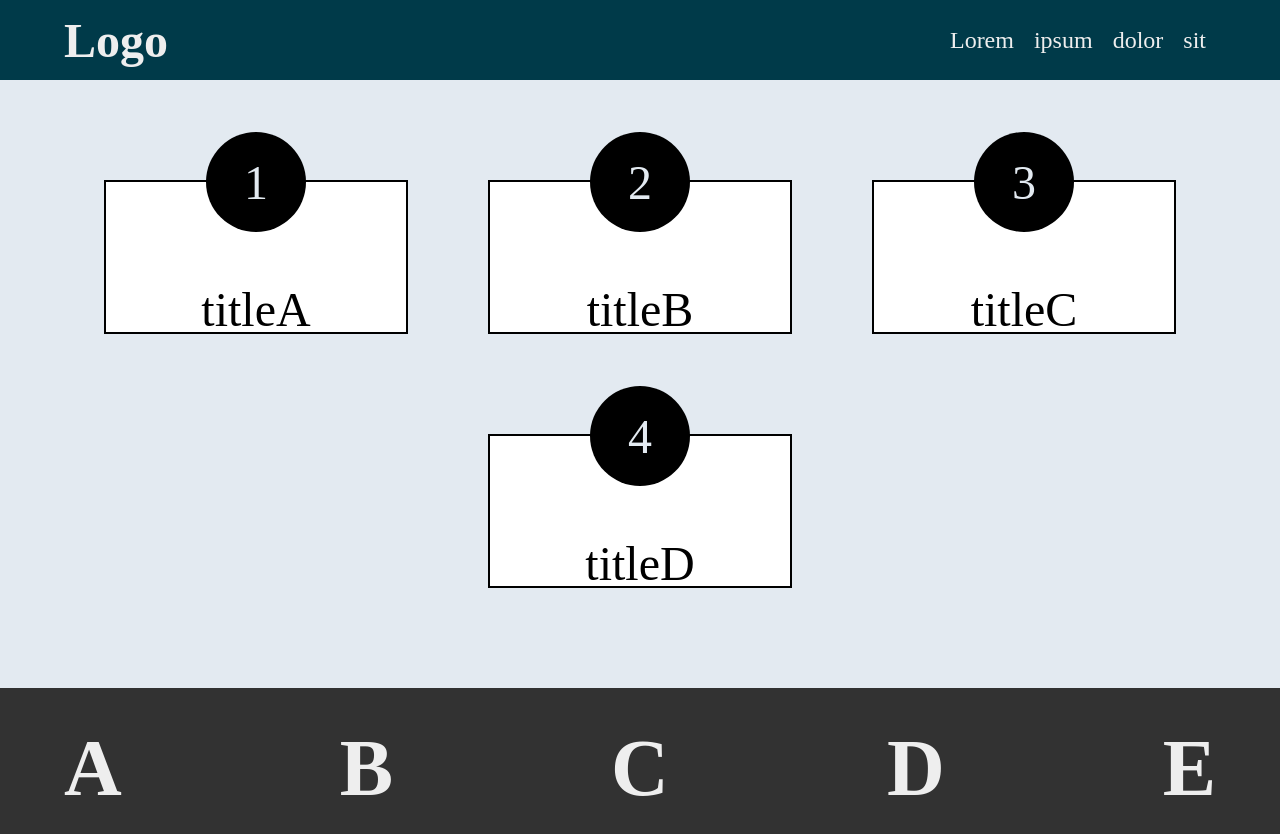
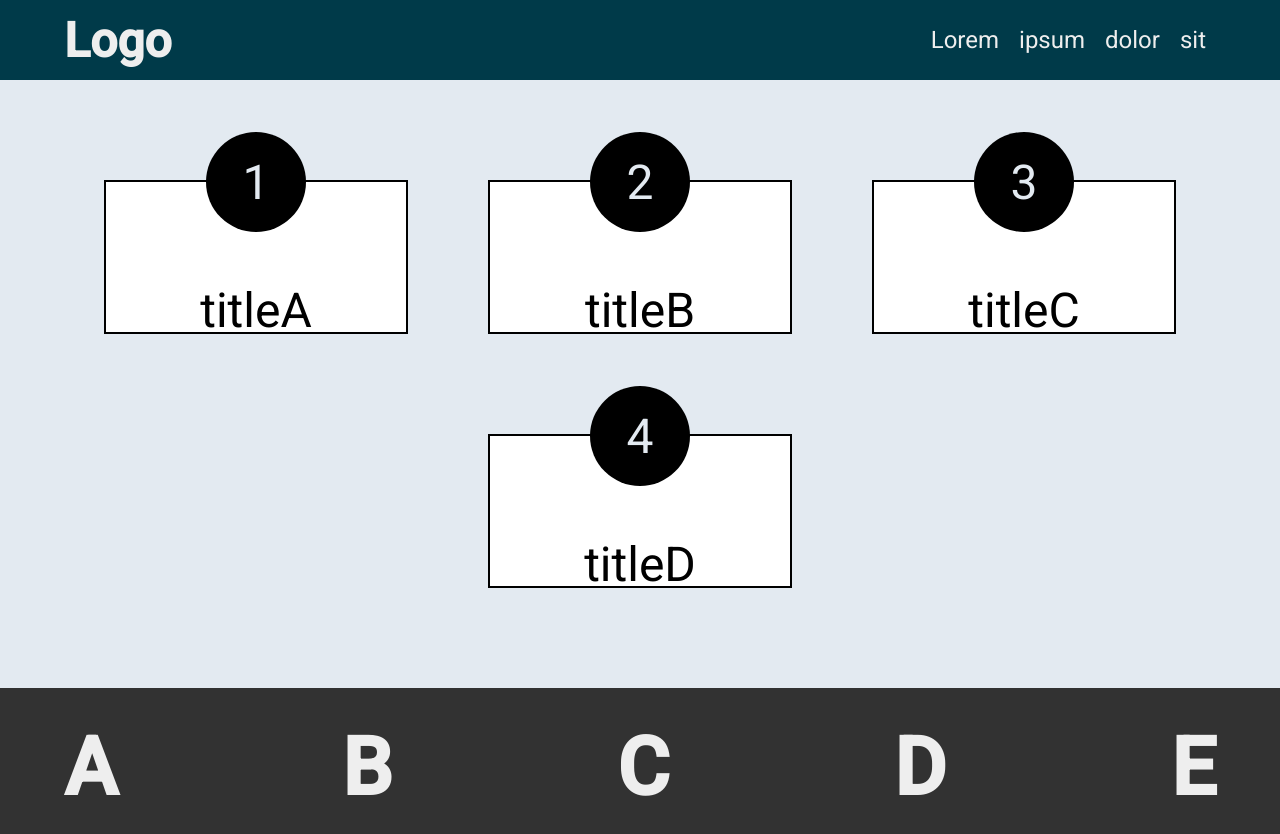
Before and after one commit to DominikPalacz/angular6-sass, an Angular app: page /home in a window 1280 px wide. Shown: the top 834 px of the page. Built offline with nearby package versions, Linux system fonts and the light colour scheme.

Commit message:
Added upDate

```diff
--- a/angular.json
+++ b/angular.json
@@ -27,6 +27,9 @@
               "src/assets"
             ],
             "styles": [
+              {
+                "input": "node_modules/@angular/material/prebuilt-themes/indigo-pink.css"
+              },
               "src/styles.scss"
             ],
             "scripts": []
@@ -76,6 +79,9 @@
             "tsConfig": "src/tsconfig.spec.json",
             "karmaConfig": "src/karma.conf.js",
             "styles": [
+              {
+                "input": "node_modules/@angular/material/prebuilt-themes/indigo-pink.css"
+              },
               "src/styles.scss"
             ],
             "scripts": [],
--- a/package.json
+++ b/package.json
@@ -17,12 +17,14 @@
     "@angular/core": "^6.1.0",
     "@angular/forms": "^6.1.0",
     "@angular/http": "^6.1.0",
+    "@angular/material": "^6.4.7",
     "@angular/platform-browser": "^6.1.0",
     "@angular/platform-browser-dynamic": "^6.1.0",
     "@angular/router": "^6.1.0",
     "core-js": "^2.5.4",
     "rxjs": "^6.0.0",
-    "zone.js": "~0.8.26"
+    "zone.js": "~0.8.26",
+    "@angular/cdk": "^6.2.0"
   },
   "devDependencies": {
     "@angular-devkit/build-angular": "~0.7.0",
--- a/src/app/app.module.ts
+++ b/src/app/app.module.ts
@@ -6,6 +6,7 @@
 import { FooterComponent } from './footer/footer.component';
 import { HomeComponent } from './home/home.component';
 import { AppRoutingModule } from './app-routing.module';
+import { BrowserAnimationsModule } from '@angular/platform-browser/animations';
 
 @NgModule({
   declarations: [
@@ -16,7 +17,8 @@
   ],
   imports: [
     BrowserModule,
-    AppRoutingModule
+    AppRoutingModule,
+    BrowserAnimationsModule
   ],
   providers: [],
   bootstrap: [AppComponent]
--- a/src/index.html
+++ b/src/index.html
@@ -1,6 +1,8 @@
 <!doctype html>
 <html lang="en">
 <head>
+<link href="https://fonts.googleapis.com/icon?family=Material+Icons" rel="stylesheet">
+<link href="https://fonts.googleapis.com/css?family=Roboto:300,400,500" rel="stylesheet">
   <meta charset="utf-8">
   <title>Angular6Sass</title>
   <base href="/">
--- a/src/styles.css
+++ b/src/styles.css
@@ -4,4 +4,11 @@
   padding: 0;
   box-sizing: content-box; }
 
+html, body {
+  height: 100%; }
+
+body {
+  margin: 0;
+  font-family: 'Roboto', sans-serif; }
+
 /*# sourceMappingURL=styles.css.map */
--- a/src/styles.scss
+++ b/src/styles.scss
@@ -23,3 +23,6 @@
   width: 90%;
   background-color: $color
 }
+
+html, body { height: 100%; }
+body { margin: 0; font-family: 'Roboto', sans-serif; }
```
Also changed, not shown: 2 other files (tests, documents, lock files or other folders).
